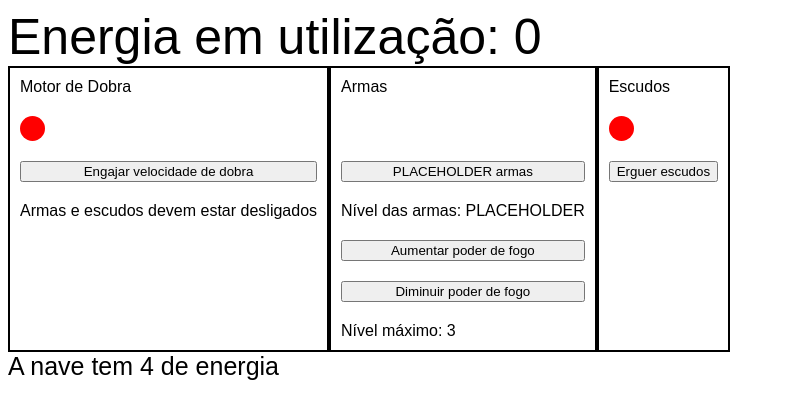
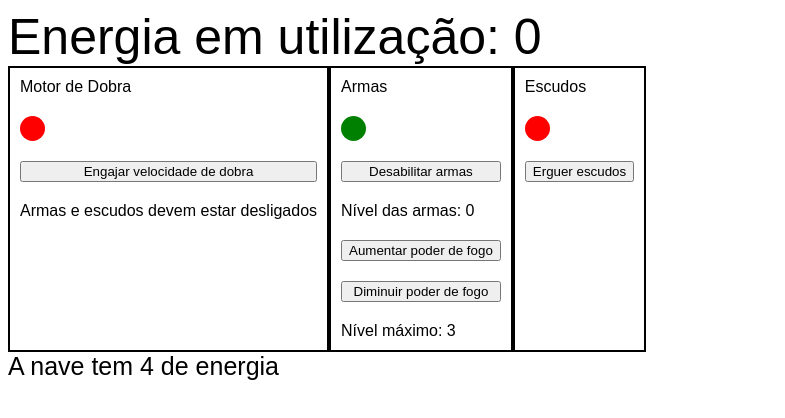
Before and after one commit to tryber/enterprise-bridge-panel, a React (Create React App) app: page / in a window 1280 px wide. Shown: the top 418 px of the page, without its empty margins (0-785 px from the left). Built offline with nearby package versions, Linux system fonts and the light colour scheme; the HTML template or start-up script is replaced by a standard one.

Commit message:
Add weapon's bay behaviour

```diff
--- a/src/components/EnterpriseContext.js
+++ b/src/components/EnterpriseContext.js
@@ -5,10 +5,12 @@ const EnterpriseContext = createContext();
 const EnterpriseProvider = ({ children }) => {
   const [energyGauge, setEnergyGauge] = useState(0);
   const [warpSpeed, setWarpSpeed] = useState(false);
+  const [weaponsLevel, setWeaponsLevel] = useState(0);
+  const [weaponsEnabled, setWeaponsEnabled] = useState(true);
   const [shieldsOnline, setShieldsOnline] = useState(false);
 
   const engageWarpSpeed = () => {
-    if (shieldsOnline || energyGauge > 2) return undefined;
+    if (weaponsEnabled || shieldsOnline || energyGauge > 2) return undefined;
 
     setWarpSpeed(true);
     setEnergyGauge(2);
@@ -19,6 +21,35 @@ const EnterpriseProvider = ({ children }) => {
 
     setWarpSpeed(false);
     setEnergyGauge(energyGauge - 2);
+  };
+
+  const weaponsOffline = () => {
+    if (warpSpeed || !weaponsEnabled) return undefined;
+
+    setWeaponsEnabled(false);
+    setWeaponsLevel(0);
+    setEnergyGauge(energyGauge - weaponsLevel);
+  };
+
+  const weaponsOnline = () => {
+    if (warpSpeed || weaponsEnabled) return undefined;
+
+    setWeaponsEnabled(true);
+  };
+
+  const increaseFirepower = () => {
+    if (warpSpeed || weaponsLevel === 3 || energyGauge === 4 || !weaponsEnabled)
+      return undefined;
+
+    setEnergyGauge(energyGauge + 1);
+    setWeaponsLevel(weaponsLevel + 1);
+  };
+
+  const decreaseFirepower = () => {
+    if (warpSpeed || weaponsLevel === 0 || energyGauge === 0) return undefined;
+
+    setEnergyGauge(energyGauge - 1);
+    setWeaponsLevel(weaponsLevel - 1);
   };
 
   const raiseShields = () => {
@@ -38,9 +69,15 @@ const EnterpriseProvider = ({ children }) => {
   const context = {
     energyGauge,
     warpSpeed,
+    weaponsOffline,
+    weaponsOnline,
+    weaponsLevel,
+    weaponsEnabled,
     shieldsOnline,
     engageWarpSpeed,
     disengageWarpSpeed,
+    increaseFirepower,
+    decreaseFirepower,
     raiseShields,
     lowerShields,
   };
--- a/src/components/WeaponsBay.js
+++ b/src/components/WeaponsBay.js
@@ -1,18 +1,28 @@
-import React from 'react';
+import React, { useContext } from 'react';
+import { EnterpriseContext } from './EnterpriseContext.js';
 
 import './Panel.css';
 
 export default function WeaponsBay() {
+  const {
+    weaponsOffline,
+    weaponsOnline,
+    weaponsLevel,
+    weaponsEnabled,
+    increaseFirepower,
+    decreaseFirepower,
+  } = useContext(EnterpriseContext);
+
   return (
     <div className="panel">
       <span>Armas</span>
-      <div className={`alert-light`} />
-      <button onClick={() => alert('clicou')}>
-        {`PLACEHOLDER`} armas
+      <div className={`alert-light ${weaponsEnabled ? 'green-light' : 'red-light'}`} />
+      <button onClick={weaponsEnabled ? weaponsOffline : weaponsOnline}>
+        {`${weaponsEnabled ? 'Desabilitar' : 'Habilitar'}`} armas
       </button>
-      <span>Nível das armas: PLACEHOLDER</span>
-        <button onClick={() => alert('clicou')}>Aumentar poder de fogo</button>
-      <button onClick={() => alert('clicou')}>Diminuir poder de fogo</button>
+      <span>Nível das armas: {weaponsLevel}</span>
+      <button onClick={increaseFirepower}>Aumentar poder de fogo</button>
+      <button onClick={decreaseFirepower}>Diminuir poder de fogo</button>
       <span>Nível máximo: 3</span>
     </div>
   );
```
